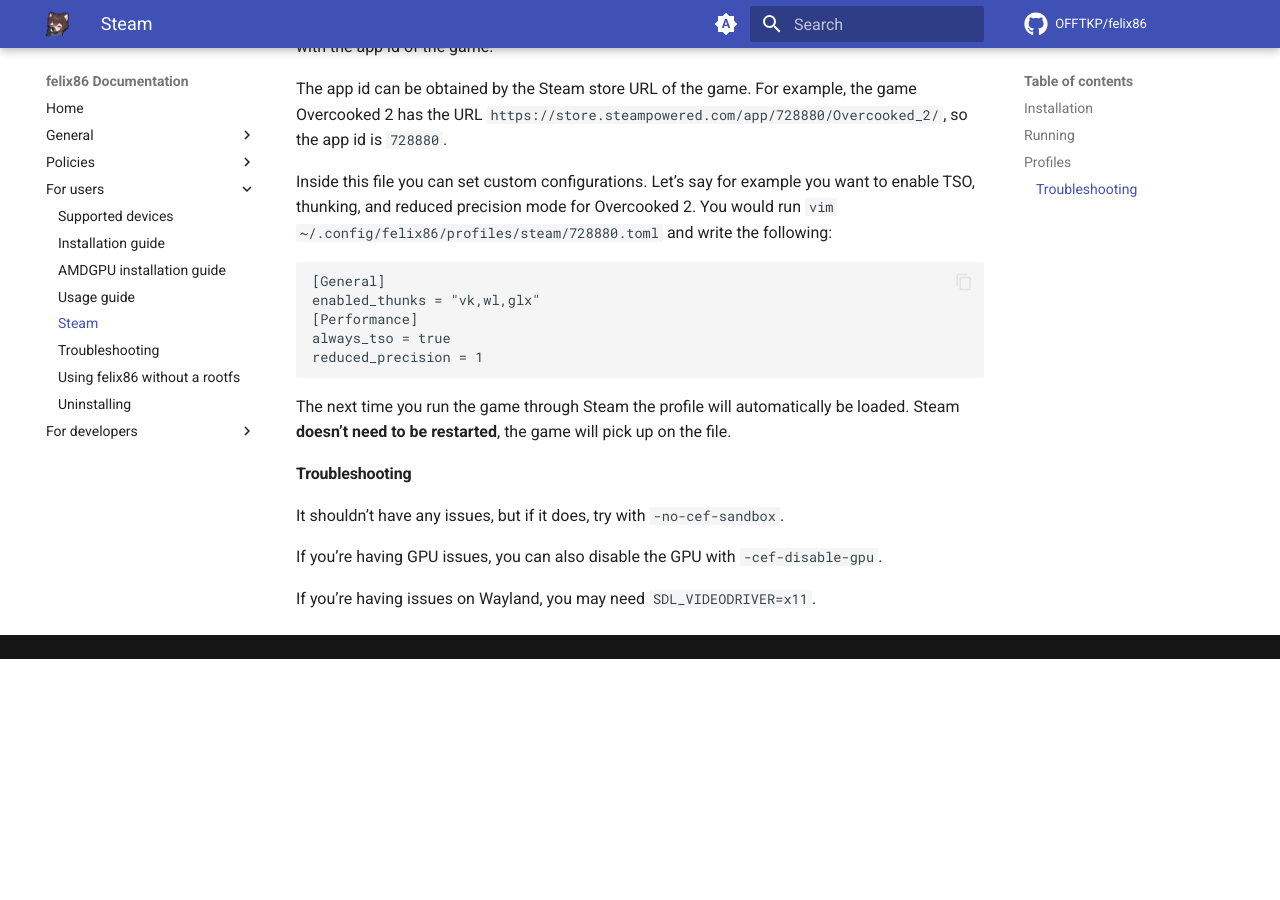
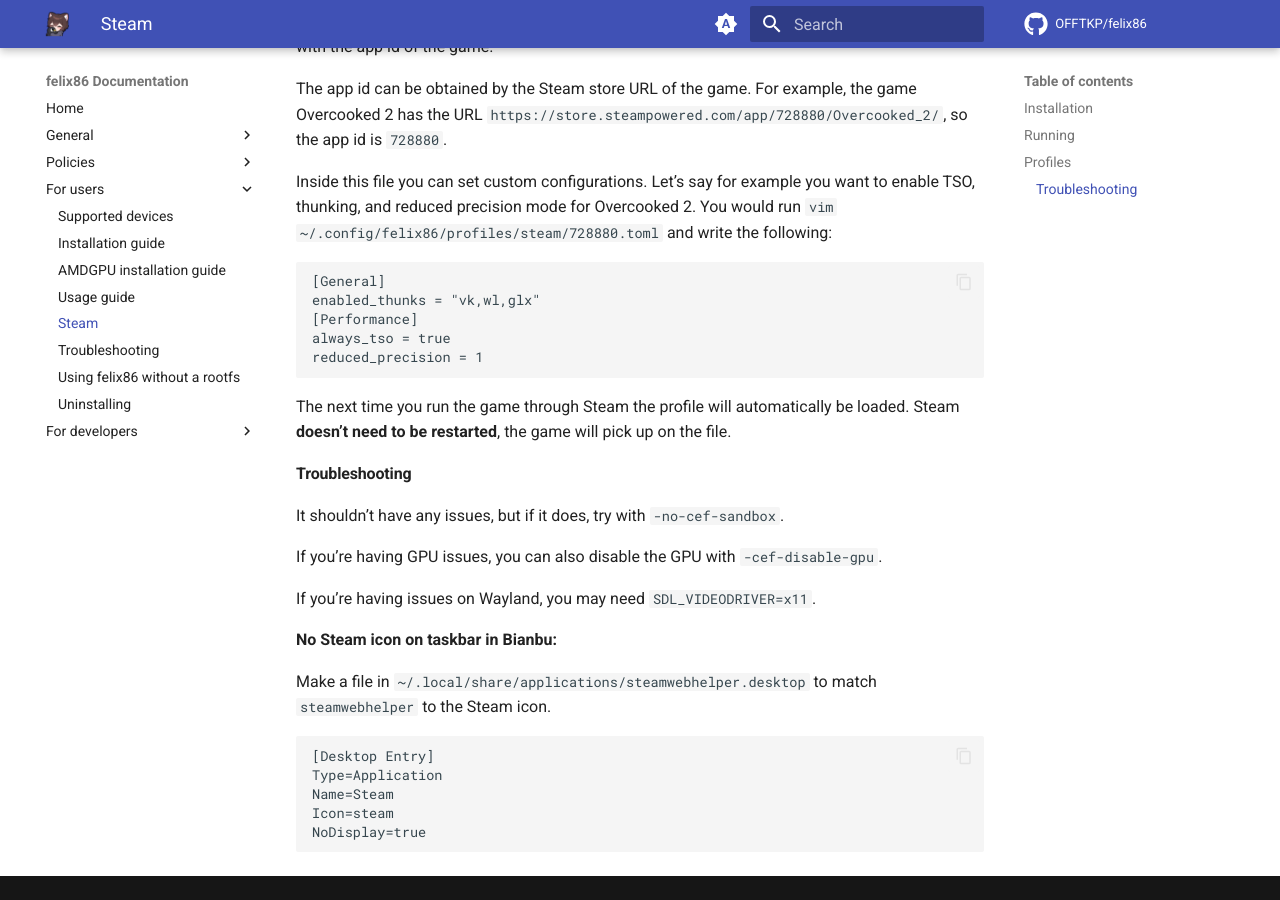
Before and after one commit to felix86-emu/docs, an MkDocs documentation site: the page built from docs/users/steam.md, in a window 1280 px wide and 900 px high, scrolled down 791 px. Built offline with MkDocs 1.6.1 and Material for MkDocs 9.7.7, drawn with Linux system fonts in a browser that asks for light colours; comment, search, counter and statistics services are not loaded; before the commit the page ends 1450 px from its top, so only the background shows below that.

Commit message:
Update docs

````diff
--- a/docs/users/steam.md
+++ b/docs/users/steam.md
@@ -53,3 +53,14 @@ It shouldn't have any issues, but if it does, try with `-no-cef-sandbox`.
 If you're having GPU issues, you can also disable the GPU with `-cef-disable-gpu`.
 
 If you're having issues on Wayland, you may need `SDL_VIDEODRIVER=x11`.
+
+**No Steam icon on taskbar in Bianbu:**
+
+Make a file in `~/.local/share/applications/steamwebhelper.desktop` to match `steamwebhelper` to the Steam icon.
+```
+[Desktop Entry]
+Type=Application
+Name=Steam
+Icon=steam
+NoDisplay=true
+```
````
Also changed, not shown: docs/general/art.md (+1 -0 lines).
